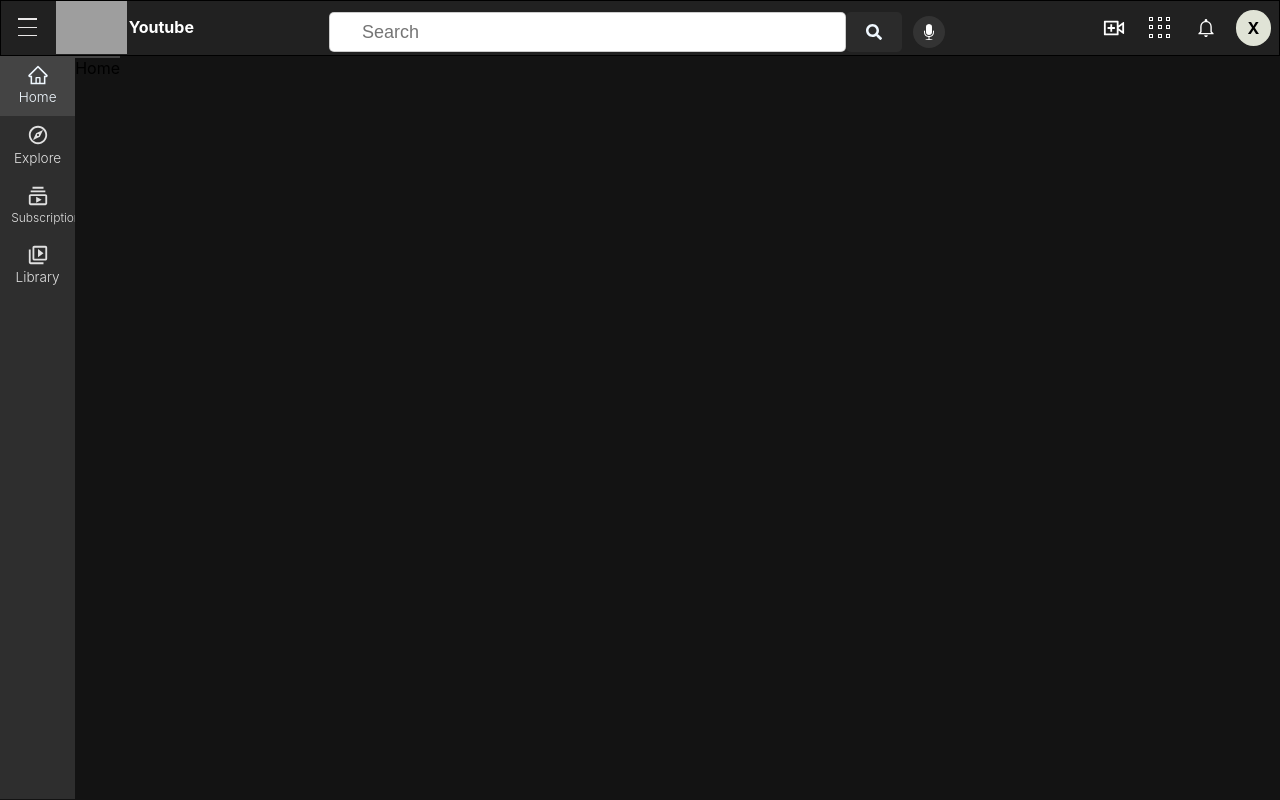
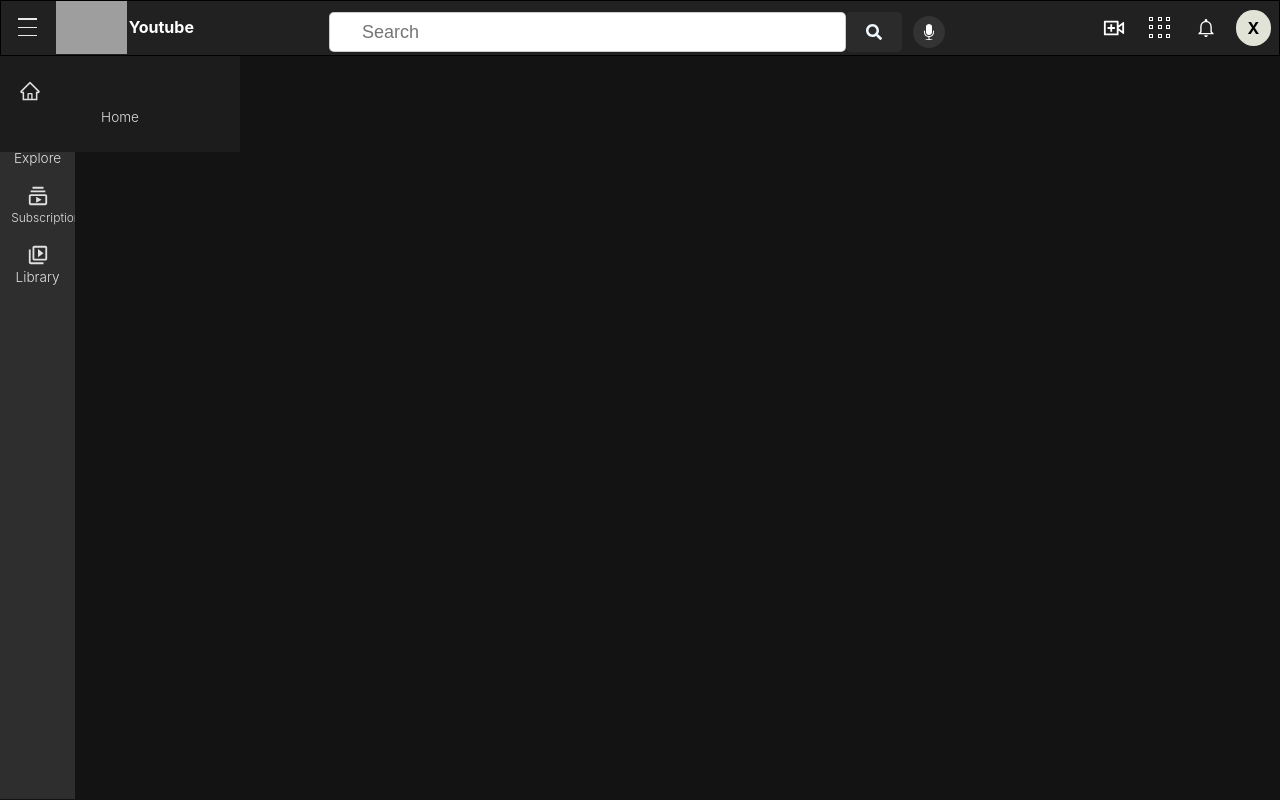
Before and after one commit to bishwjeet7/Youtube, a React (Create React App) app: page / in a window 1280 px wide. Built offline with nearby package versions, Linux system fonts and the light colour scheme; grey boxes are pictures that could not be loaded.

Commit message:
drawer left side bar

```diff
--- a/src/App.js
+++ b/src/App.js
@@ -2,10 +2,14 @@
 import Navbar from './components/Navbar/Navbar';
 import { BrowserRouter as Router} from 'react-router-dom';
 import AllRoutes from './components/AllRoutes'
+import DrawerSidebar from './components/LeftSidebar/DrawerSidebar';
 function App() {
   return (
     <Router>
       <Navbar/>
+      {
+        <DrawerSidebar/>
+      }
       <AllRoutes/>
     </Router>
   );
--- /dev/null
+++ b/src/components/LeftSidebar/DrawerSidebar.jsx
@@ -0,0 +1,22 @@
+import React from 'react'
+import './LeftSidebar.css'
+import { AiOutlineHome } from 'react-icons/ai'
+
+function DrawerSidebar() {
+  return (
+    <div className='container_DrawerLeftSidebar'>
+        <div className='container2_DrawerLeftSidebar'>
+            <div className='Drawer_leftsidebar'>
+                <div className="icon_sidebar_div">
+                    <p>
+                        <AiOutlineHome size={22} className='icon_sidebar' style={{margin:"auto 0.7rem"}}/>
+                        <div className="text_sidebar_icon">Home</div>
+                    </p>
+                </div>
+            </div>
+        </div>
+    </div>
+  )
+}
+
+export default DrawerSidebar
--- a/src/components/LeftSidebar/LeftSidebar.css
+++ b/src/components/LeftSidebar/LeftSidebar.css
@@ -31,3 +31,18 @@
     color: aliceblue;
     background-color: rgb(68, 68, 68);
 }
+
+
+/*Drawer Sidebar*/
+.container_DrawerLeftSidebar{
+    height: calc(100vh - 3.6rem);
+    position: absolute;
+    width: 100vw;
+    z-index: 500;
+}
+
+.container2_DrawerLeftSidebar{
+    background-color: rgb(28, 28, 28);
+    width: 15rem;
+    overflow-y: auto;
+}
```
Also changed, not shown: src/components/LeftSidebar/DrawerSidebar.css (added).
